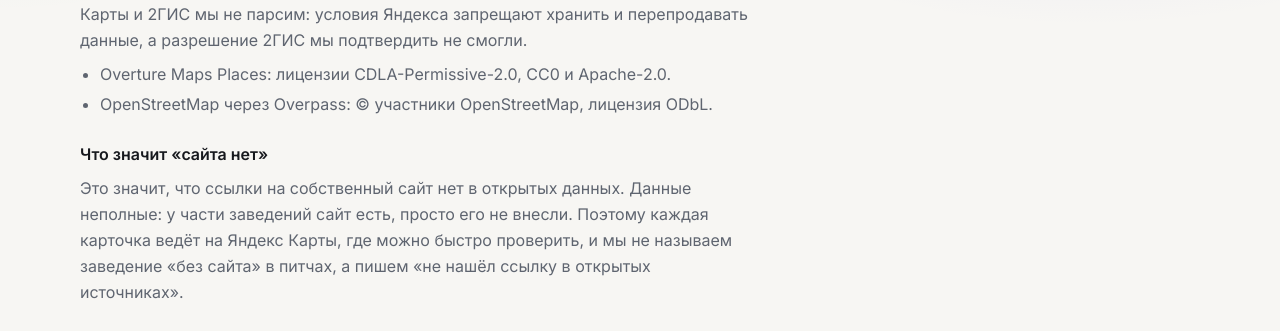
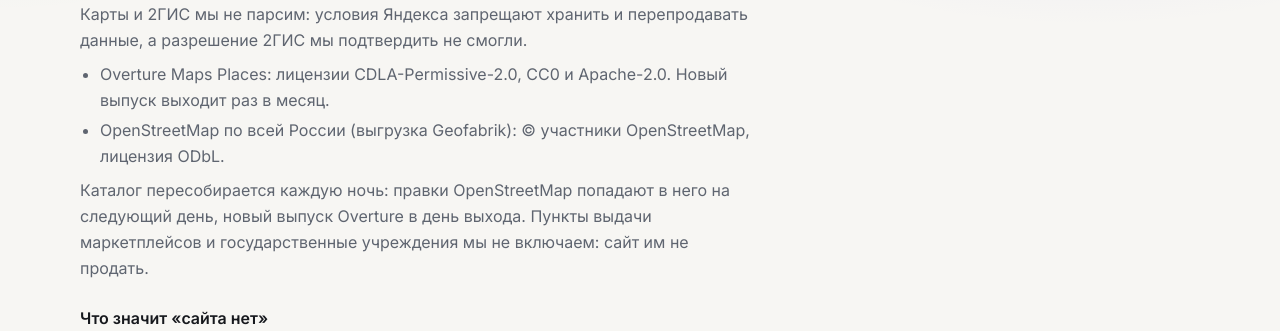
Before and after one commit to qcom666/findwork, a Next.js app: page /about in a window 1280 px wide. Shown: the part 204-535 px from the top of the page. Built offline with nearby package versions, Linux system fonts and the light colour scheme; no server answers; the database is empty.

Commit message:
О данных: OSM по всей России и ежедневное обновление каталога

```diff
--- a/src/app/about/page.tsx
+++ b/src/app/about/page.tsx
@@ -11,9 +11,13 @@ export default function About() {
           Только открытые базы с разрешением на коммерческое использование. Яндекс Карты и 2ГИС мы не парсим: условия Яндекса запрещают хранить и перепродавать данные, а разрешение 2ГИС мы подтвердить не смогли.
         </p>
         <ul className="list-disc space-y-1 pl-5 text-muted">
-          <li>Overture Maps Places: лицензии CDLA-Permissive-2.0, CC0 и Apache-2.0.</li>
-          <li>OpenStreetMap через Overpass: © участники OpenStreetMap, лицензия ODbL.</li>
+          <li>Overture Maps Places: лицензии CDLA-Permissive-2.0, CC0 и Apache-2.0. Новый выпуск выходит раз в месяц.</li>
+          <li>OpenStreetMap по всей России (выгрузка Geofabrik): © участники OpenStreetMap, лицензия ODbL.</li>
         </ul>
+        <p className="text-muted">
+          Каталог пересобирается каждую ночь: правки OpenStreetMap попадают в него на следующий день, новый выпуск Overture в день
+          выхода. Пункты выдачи маркетплейсов и государственные учреждения мы не включаем: сайт им не продать.
+        </p>
       </section>
 
       <section className="space-y-2">
```
